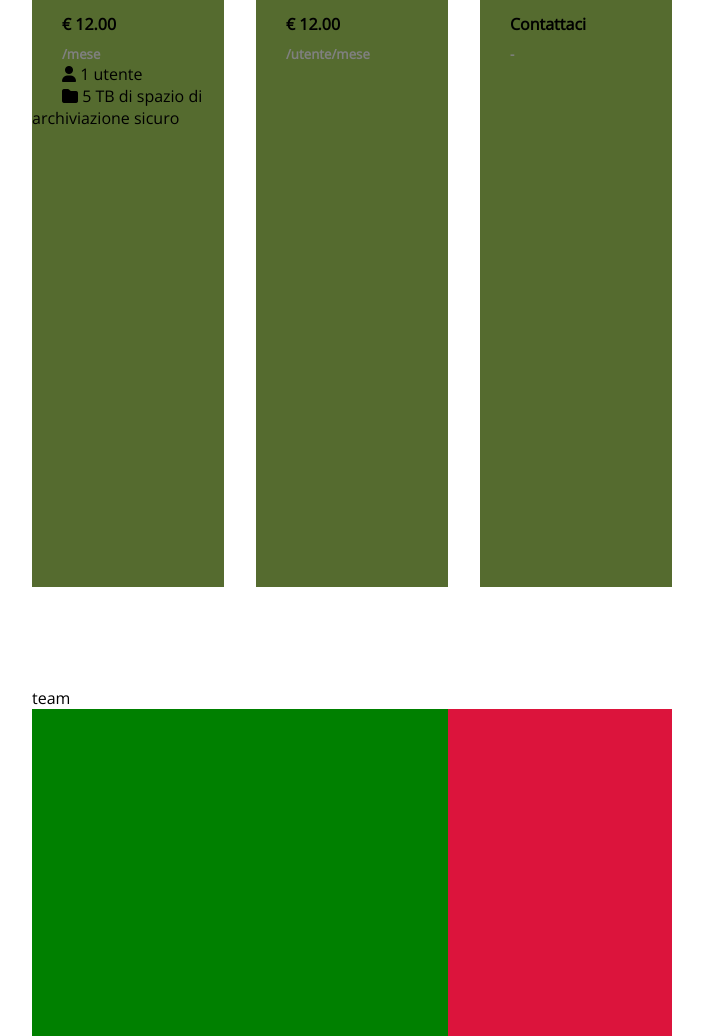
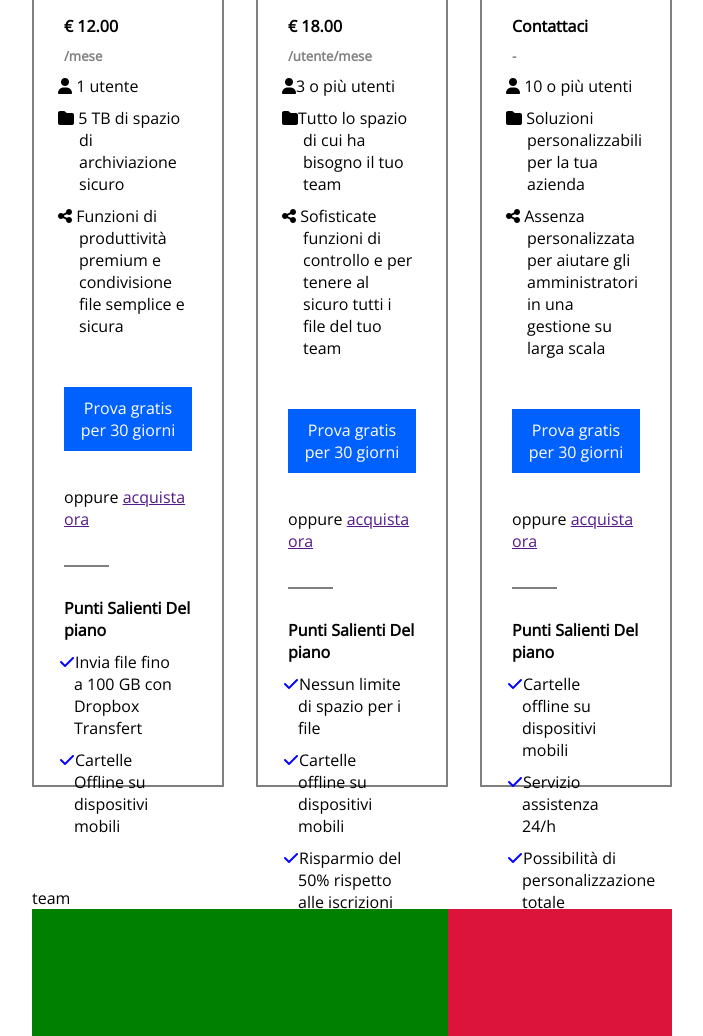
Before and after one commit to MicheleSantoro20/htmlcss-dropbox, a plain HTML site: page index.html in a window 1280 px wide. Shown: the part 1310-2346 px from the top of the page, without its empty margins (288-991 px from the left). Drawn offline with nearby package versions, Linux system fonts and the light colour scheme.

Commit message:
Section 2 completed

```diff
--- a/css/style.css
+++ b/css/style.css
@@ -134,9 +134,25 @@ h2 {
 }
 .plans {
     width: 30%;
-    height: 700px;
-    background-color:darkolivegreen;
-    text-indent: 30px;
+    height: 900px;
+    font-size: 16px;
+    border: 2px solid gray
+}
+
+.plans-margin {
+    margin-left: 30px;
+    margin-right: 30px;
+
+}
+
+.plans .plans-margin i {
+    margin-left: -5px;
+}
+.plans-txt {
+    display: inline-block;
+    text-indent: -8px;
+    margin-top: 10px;
+    padding-left: 15px;
 }
 
 .plan-title {
@@ -216,3 +232,29 @@ footer  {
 .languages {
     color: white;
 }
+
+.plans-blue-button {
+    margin-top: 50px;
+    margin-bottom: 35px;
+    text-align: center;
+    display: block;
+}
+
+.plans-middle-space {
+    margin-bottom: 35px;
+}
+
+.plans-hr {
+    border: 1px solid gray;
+    width: 45px;
+    margin-bottom: 30px;
+}
+
+li i {
+    color: blue
+}
+.plans-margin ul li {
+    list-style: none;
+    margin: 10px;
+    text-indent: -5px;
+}
--- a/index.html
+++ b/index.html
@@ -76,26 +76,73 @@
                 <div class="section-2-plans">
                     <div class="plans">
                         <div class="plan-title"><i class="fa-solid fa-user"></i> Singolo</div>
+                        <div class="plans-margin">
                             <h3>Professional</h3>
                             <h4>€ 12.00</h4>
                             <h5>/mese</h5>
-                        <i class="fa-solid fa-user"></i>
-                        <span>1 utente</span>
+                            <p class="plans-txt"><i class="fa-solid fa-user"></i> 1 utente</span>
                             <br/>
-                        <i class="fa-solid fa-folder"></i>
-                        <span>5 TB di spazio di archiviazione sicuro</span>
+                            <p class="plans-txt"><i class="fa-solid fa-folder"></i> 5 TB di spazio di archiviazione sicuro<p>
+                            <p class="plans-txt"><i class="fa-solid fa-share-nodes"></i> Funzioni di produttività premium e condivisione file semplice e sicura<p>
+                            <div class="blue-button plans-blue-button">
+                                Prova gratis per 30 giorni
+                            </div>
+                            <div class="plans-middle-space">oppure <a href="">acquista ora</a></div>
+                            <hr class="plans-hr">
+                            <ul><strong>Punti Salienti Del piano</strong>
+                                <li><i class="fa-solid fa-check"></i>Invia file fino a 100 GB con Dropbox Transfert</li>
+                                <li><i class="fa-solid fa-check"></i>Cartelle Offline su dispositivi
+                                    mobili</li>
+                            </ul>
+                        </div>
+
                     </div>
                     <div class="plans">
                         <div class="plan-title"><i class="fa-solid fa-users"></i> Team</div>
+                        <div class="plans-margin">
                             <h3>Advanced</h3>
-                        <h4>€ 12.00</h4>
+                            <h4>€ 18.00</h4>
                             <h5>/utente/mese</h5>
+                            <p class="plans-txt"><i class="fa-solid fa-user"></i>3 o più utenti</span>
+                            <br/>
+                            <p class="plans-txt"><i class="fa-solid fa-folder"></i>Tutto lo spazio di cui ha bisogno il tuo team<p>
+                            <p class="plans-txt"><i class="fa-solid fa-share-nodes"></i> Sofisticate funzioni di controllo e per tenere al sicuro tutti i file del tuo team<p>
+                            <div class="blue-button plans-blue-button">
+                                Prova gratis per 30 giorni
+                            </div>
+                            <div class="plans-middle-space">oppure <a href="">acquista ora</a></div>
+                            <hr class="plans-hr">
+                            <ul><strong>Punti Salienti Del piano</strong>
+                                <li><i class="fa-solid fa-check"></i>Nessun limite di spazio per i file</li>
+                                <li><i class="fa-solid fa-check"></i>Cartelle offline su dispositivi mobili</li>
+                                <li><i class="fa-solid fa-check"></i>Risparmio del 50% rispetto alle iscrizioni singole</li>
+                                <li><i class="fa-solid fa-check"></i>Possibilità di inserire nuovi membri del team</li>
+                                <li><i class="fa-solid fa-check"></i>Gestione dei permessi in base ai ruoli</li>
+                            </ul>
+                        </div>
+
                     </div>
                     <div class="plans">
-                        <div class="plan-title"><i class="fa-solid fa-building"></i></i> Azienda</div>
+                        <div class="plan-title"><i class="fa-solid fa-building"></i> Azienda</div>
+                        <div class="plans-margin">
                             <h3>Enterprise</h3>
                             <h4>Contattaci</h4>
                             <h5>-</h5>
+                            <p class="plans-txt"><i class="fa-solid fa-user"></i> 10 o più utenti</span>
+                            <br/>
+                            <p class="plans-txt"><i class="fa-solid fa-folder"></i> Soluzioni personalizzabili per la tua azienda<p>
+                            <p class="plans-txt"><i class="fa-solid fa-share-nodes"></i> Assenza personalizzata per aiutare gli amministratori in una gestione su larga scala<p>
+                            <div class="blue-button plans-blue-button">
+                                Prova gratis per 30 giorni
+                            </div>
+                            <div class="plans-middle-space">oppure <a href="">acquista ora</a></div>
+                            <hr class="plans-hr">
+                            <ul><strong>Punti Salienti Del piano</strong>
+                                <li><i class="fa-solid fa-check"></i>Cartelle offline su dispositivi mobili</li>
+                                <li><i class="fa-solid fa-check"></i>Servizio assistenza 24/h</li>
+                                <li><i class="fa-solid fa-check"></i>Possibilità di personalizzazione totale</li>
+                            </ul>
+                        </div>
 
                     </div>
                 </div>
```
Lines whose indentation alone changed are shown as unchanged.
